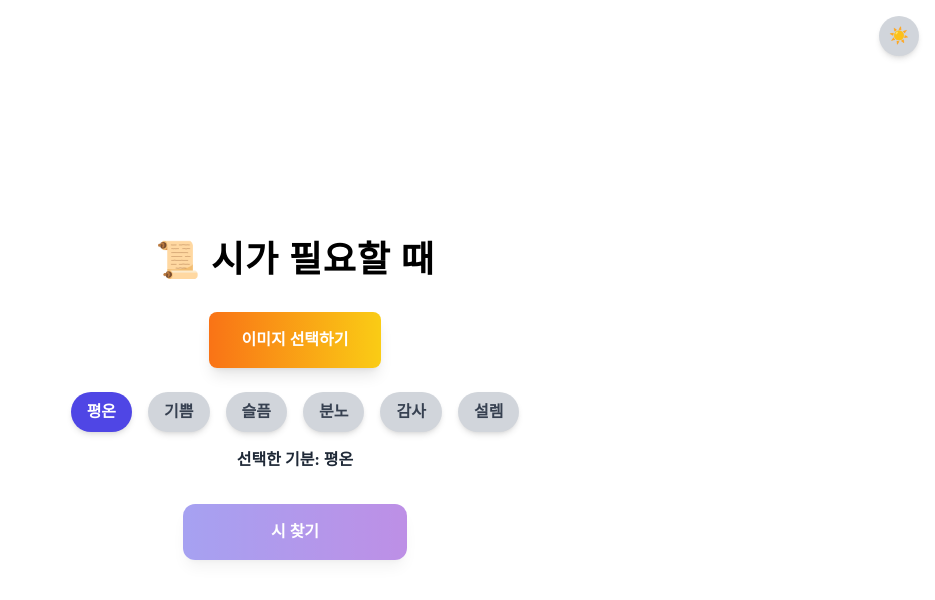
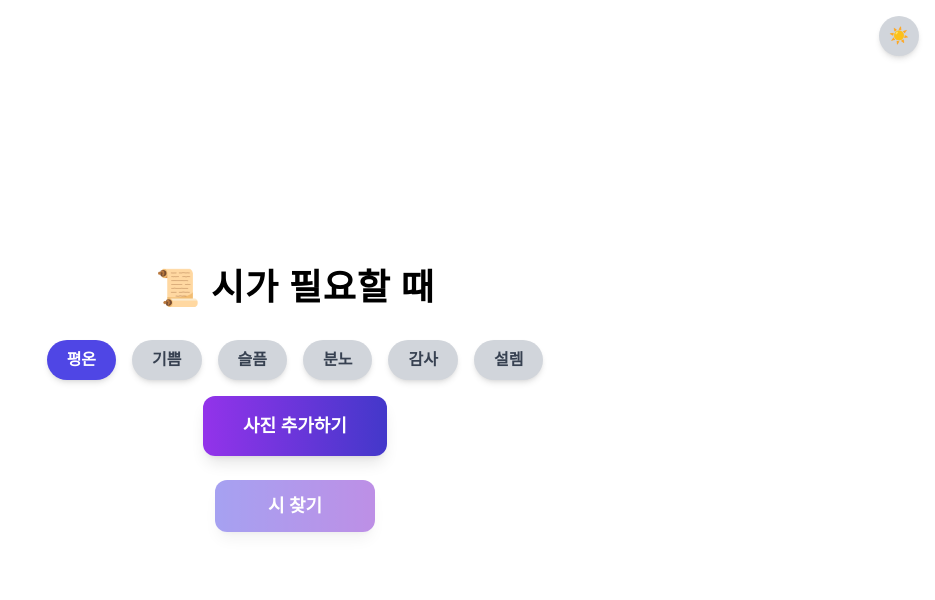
Before and after one commit to hoonchany99/photo-poem-frontend, a React (Create React App) app: page / in a window 1280 px wide. Shown: the top 600 px of the page, without its empty margins (345-1280 px from the left). Built offline with nearby package versions, Linux system fonts and the light colour scheme.

Commit message:
tag update

```diff
--- a/src/UploadPage.js
+++ b/src/UploadPage.js
@@ -76,6 +76,24 @@ export default function UploadPage() {
         📜 시가 필요할 때
       </h1>
 
+      {/* 기분 태그 선택 UI */}
+      <div className="w-full max-w-xl mb-4 flex justify-center space-x-4">
+        {moodOptions.map((mood) => (
+          <button
+            key={mood}
+            onClick={() => setMoodTag(mood)}
+            className={`px-5 py-2 rounded-full font-semibold shadow-md transition ${
+              moodTag === mood
+                ? 'bg-indigo-600 text-white'
+                : 'bg-gray-300 dark:bg-gray-700 text-gray-700 dark:text-gray-300'
+            }`}
+          >
+            {mood}
+          </button>
+        ))}
+      </div>
+
+      {/* 사진 추가하기 버튼 (기분 선택 아래) */}
       <input
         type="file"
         accept="image/*"
@@ -85,9 +103,9 @@ export default function UploadPage() {
       />
       <label
         htmlFor="file-upload"
-        className="cursor-pointer mb-6 inline-block bg-gradient-to-r from-orange-500 to-yellow-400 hover:from-orange-600 hover:to-yellow-500 px-8 py-4 rounded-lg text-white font-semibold shadow-lg transition"
+        className="cursor-pointer mb-6 inline-block bg-gradient-to-r from-purple-600 to-indigo-700 hover:from-purple-700 hover:to-indigo-800 px-10 py-4 rounded-xl text-white font-semibold shadow-lg transition text-lg"
       >
-        이미지 선택하기
+        사진 추가하기
       </label>
 
       {selectedImage && (
@@ -98,38 +116,13 @@ export default function UploadPage() {
         />
       )}
 
-      {/* 기분 태그 선택 UI */}
-      <div className="w-full max-w-xl mb-4 flex justify-center space-x-4">
-        {moodOptions.map((mood) => (
-          <button
-            key={mood}
-            onClick={() => setMoodTag(mood)}
-            className={`px-4 py-2 rounded-full font-semibold shadow-md transition ${
-              moodTag === mood
-                ? 'bg-indigo-600 text-white'
-                : 'bg-gray-300 dark:bg-gray-700 text-gray-700 dark:text-gray-300'
-            }`}
-          >
-            {mood}
-          </button>
-        ))}
-      </div>
-
-      <label
-        className={`w-full max-w-xl mb-8 font-semibold text-center ${
-          isDarkMode ? 'text-white' : 'text-gray-800'
-        }`}
-      >
-        선택한 기분: {moodTag}
-      </label>
-
+      {/* 시 찾기 버튼 - 넓이 줄이고 세련되게 */}
       <button
         onClick={handleGeneratePoem}
         disabled={loading || !base64Image}
-        className={`w-56 py-4 rounded-xl font-semibold text-white shadow-lg transition
+        className={`w-40 py-3 rounded-xl font-semibold text-white shadow-lg transition
           bg-gradient-to-r from-indigo-600 to-purple-700 hover:from-indigo-700 hover:to-purple-800
-          disabled:opacity-50 disabled:cursor-not-allowed
-        `}
+          disabled:opacity-50 disabled:cursor-not-allowed text-lg`}
       >
         {loading ? (
           <svg
```
